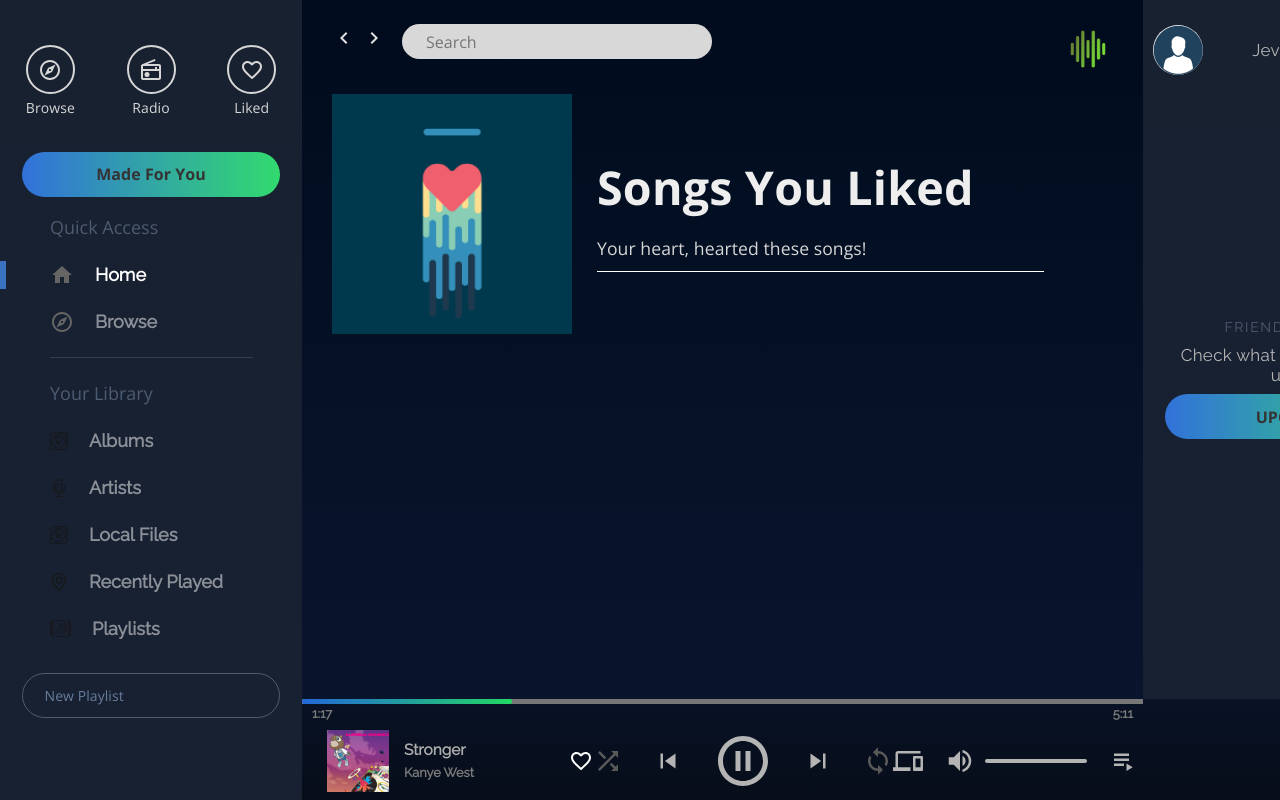
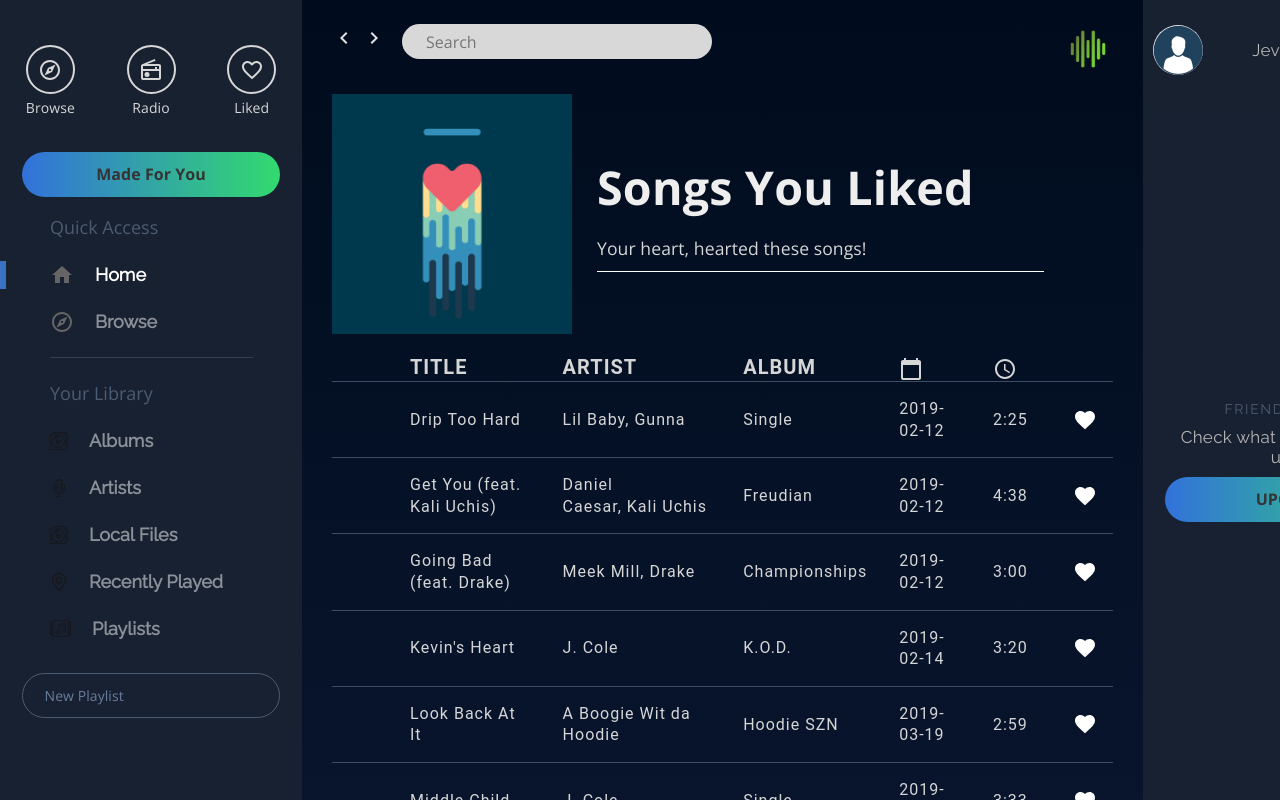
Before and after one commit to HarJev/music-player, a React (Create React App) app: page /liked in a window 1280 px wide. Shown: the top 800 px of the page. Built offline with nearby package versions, Linux system fonts and the light colour scheme.

Commit message:
finished liked page design

```diff
--- a/src/assets/stubs/songs.json
+++ b/src/assets/stubs/songs.json
@@ -76,7 +76,7 @@
       "artist": "6ix9ine",
       "feat": ["Bobby Shmurda"],
       "album": "DUMMY BOY",
-      "length": 212,
+      "length": 152,
       "albumArt": "dummyboy.jpg",
       "track": "stoopid.mp3"
     },
@@ -86,7 +86,7 @@
       "artist": "Post Malone",
       "feat": ["Swae Lee"],
       "album": "Single",
-      "length": 218,
+      "length": 158,
       "albumArt": "sunflower.jpg",
       "track": "sunflower.mp3"
     },
--- a/src/components/common/MainApp/container.js
+++ b/src/components/common/MainApp/container.js
@@ -2,8 +2,26 @@ import React, { Component } from 'react';
 import { MainAppView } from './View';
 
 export class Container extends Component {
+  formatTime = time => {
+    // Hours, minutes and seconds
+    var hrs = ~~(time / 3600);
+    var mins = ~~((time % 3600) / 60);
+    var secs = ~~time % 60;
+
+    // Output like "1:01" or "4:03:59" or "123:03:59"
+    var ret = '';
+
+    if (hrs > 0) {
+      ret += '' + hrs + ':' + (mins < 10 ? '0' : '');
+    }
+
+    ret += '' + mins + ':' + (secs < 10 ? '0' : '');
+    ret += '' + secs;
+    return ret;
+  };
+
   render() {
-    return <MainAppView {...this.props} />;
+    return <MainAppView {...this.props} formatTime={this.formatTime} />;
   }
 }
 
--- a/src/components/pages/Liked/View.js
+++ b/src/components/pages/Liked/View.js
@@ -1,9 +1,20 @@
 import React from 'react';
+import PerfectScrollbar from 'react-perfect-scrollbar';
+import Table from '@material-ui/core/Table';
+import TableBody from '@material-ui/core/TableBody';
+import TableCell from '@material-ui/core/TableCell';
+import TableHead from '@material-ui/core/TableHead';
+import TableRow from '@material-ui/core/TableRow';
+import CalendarTodayIcon from '@material-ui/icons/CalendarToday';
+import AccessTimeIcon from '@material-ui/icons/AccessTime';
+import FavoriteIcon from '@material-ui/icons/Favorite';
+import PlayCircleOutlineIcon from '@material-ui/icons/PlayCircleOutline';
 
 import './style.css';
 
 export const Liked = props => (
   <div className="liked_box">
+    <PerfectScrollbar>
       <div className="liked_header">
         <div className="liked_header_image" />
         <div className="liked_header_text">
@@ -14,6 +25,68 @@ export const Liked = props => (
           <div className="liked_header_divider" />
         </div>
       </div>
+
+      <Table className="liked_table">
+        <TableHead>
+          <TableRow>
+            <TableCell classes={{ head: 'table_header' }}> </TableCell>
+            <TableCell classes={{ head: 'table_header' }}>TITLE</TableCell>
+            <TableCell classes={{ head: 'table_header' }}>ARTIST</TableCell>
+            <TableCell classes={{ head: 'table_header' }}>ALBUM</TableCell>
+            <TableCell classes={{ head: 'table_header' }}>
+              <CalendarTodayIcon />
+            </TableCell>
+            <TableCell classes={{ head: 'table_header' }}>
+              <AccessTimeIcon />
+            </TableCell>
+            <TableCell classes={{ head: 'table_header' }}> </TableCell>
+          </TableRow>
+        </TableHead>
+        <TableBody>
+          {props.user.liked.songs.map(song =>
+            props.music.songs.map(listSong =>
+              listSong.id === song.id ? (
+                <TableRow key={song.id} classes={{ root: 'table_row' }}>
+                  <TableCell align="center" classes={{ root: 'table_cell' }}>
+                    <PlayCircleOutlineIcon
+                      style={{ width: '30px', height: '30px' }}
+                      className="table_icon"
+                    />
+                  </TableCell>
+                  <TableCell
+                    component="th"
+                    scope="row"
+                    classes={{ root: 'table_cell' }}
+                  >
+                    {listSong.title}
+                  </TableCell>
+                  <TableCell classes={{ root: 'table_cell' }}>
+                    <span className="liked_underline">{listSong.artist}</span>
+                    {listSong.feat.map(ft => (
+                      <span>
+                        ,&nbsp;<span className="liked_underline">{ft}</span>
+                      </span>
+                    ))}
+                  </TableCell>
+                  <TableCell classes={{ root: 'table_cell' }}>
+                    <span className="liked_underline">{listSong.album}</span>
+                  </TableCell>
+                  <TableCell classes={{ root: 'table_cell' }}>
+                    {song.date}
+                  </TableCell>
+                  <TableCell classes={{ root: 'table_cell' }}>
+                    {props.formatTime(listSong.length)}
+                  </TableCell>
+                  <TableCell classes={{ root: 'table_cell' }}>
+                    <FavoriteIcon style={{ color: '#fff' }} />
+                  </TableCell>
+                </TableRow>
+              ) : null
+            )
+          )}
+        </TableBody>
+      </Table>
+    </PerfectScrollbar>
   </div>
 );
 
--- a/src/components/pages/Liked/style.css
+++ b/src/components/pages/Liked/style.css
@@ -1,7 +1,11 @@
 .liked_box {
   width: inherit;
-  height: inherit;
+  height: 790px;
   cursor: default;
+  overflow: auto;
+  overflow-x: hidden;
+  scroll-behavior: smooth;
+  overscroll-behavior: contain;
 }
 
 .liked_header {
@@ -48,3 +52,52 @@
   height: 1px;
   background-color: #ffffff;
 }
+
+.liked_table {
+  margin-top: 20px;
+}
+
+.table_header {
+  color: #d6d6d6 !important;
+  font-size: 20px !important;
+  font-weight: 600 !important;
+  line-height: 1.35 !important;
+  letter-spacing: 1px !important;
+  text-align: left !important;
+  padding: 0px 40px 0px 16px !important;
+  border-bottom: 1px solid #3b4c64 !important;
+}
+
+.table_row {
+  padding: 12px 40px 12px 16px !important;
+}
+
+.table_cell {
+  font-size: 16px !important;
+  line-height: 1.35 !important;
+  letter-spacing: 1px !important;
+  text-align: left !important;
+  color: #d6d6d6 !important;
+  border-bottom: 1px solid #3b4c64 !important;
+}
+
+.liked_underline:hover {
+  text-decoration: underline !important;
+}
+
+.table_row:hover {
+  background-color: rgba(214, 214, 214, 0.2);
+}
+
+.table_icon {
+  visibility: hidden;
+}
+
+.table_row:hover > .table_cell > .table_icon {
+  visibility: visible;
+}
+
+.table_icon:hover {
+  color: #ffffff;
+  transform: scale(1.2);
+}
```
Lines whose indentation alone changed are shown as unchanged.
